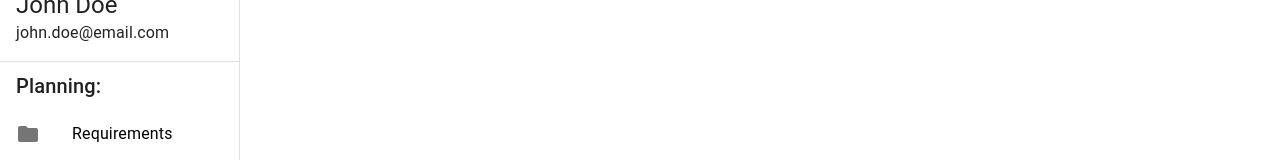
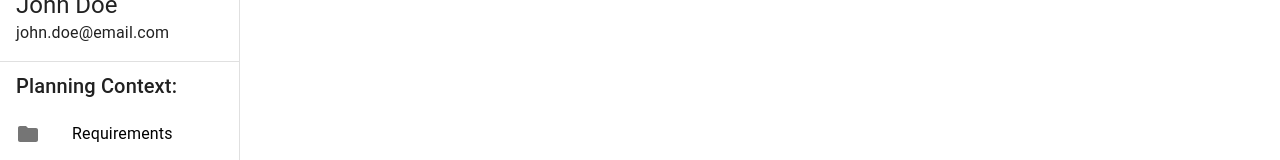
Before and after one commit to oaparfene/jeap-client, a Next.js app: page / in a window 1280 px wide. Shown: the part 123-283 px from the top of the page. Built offline with nearby package versions, Linux system fonts and the light colour scheme.

Commit message:
misc naming

```diff
--- a/src/app/layout.tsx
+++ b/src/app/layout.tsx
@@ -69,7 +69,7 @@ export default function RootLayout({
           variant="h6"
           component="h6"
           sx={{ textAlign: 'left', mt: 1, ml: 2 }}
-        >Planning:</Typography>
+        >Planning Context:</Typography>
         <List>
           {['Requirements', 'Assets', 'Plans'].map((text, index) => (
             <ListItem key={text} disablePadding>
```
